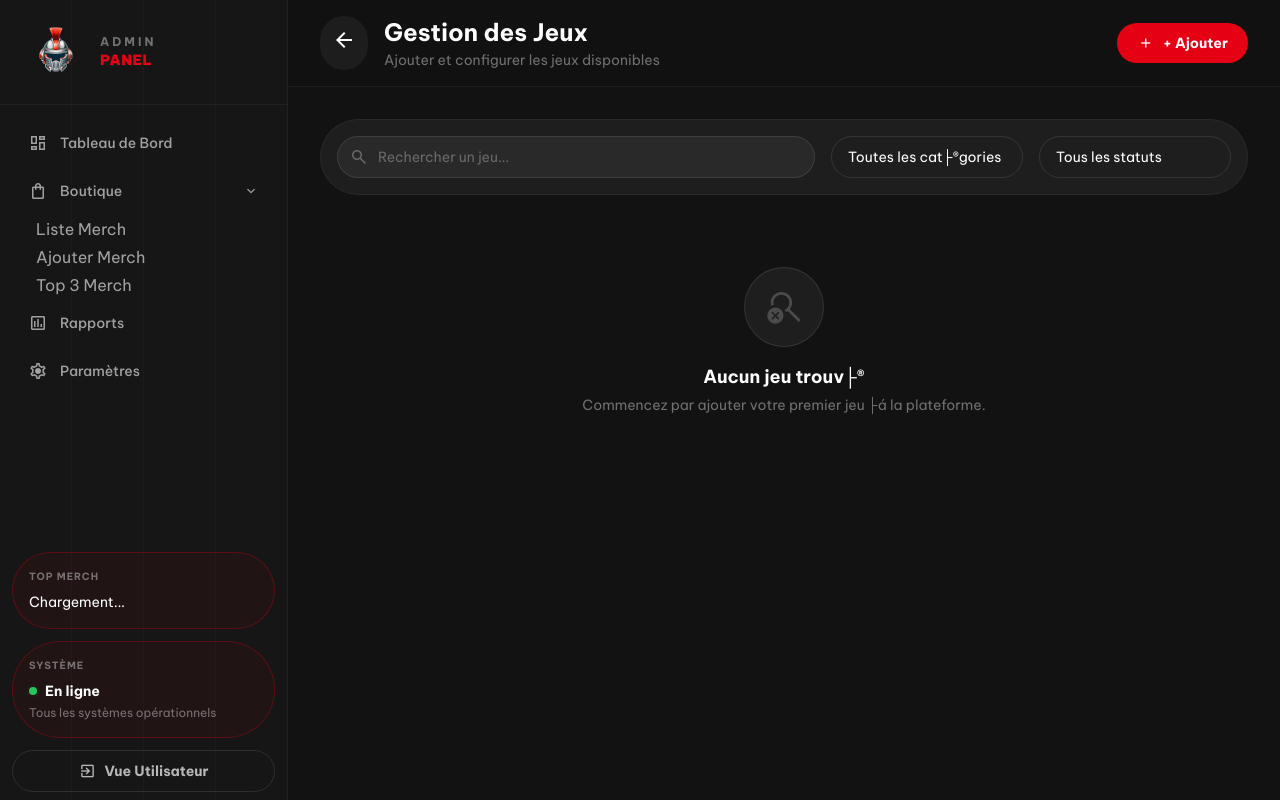
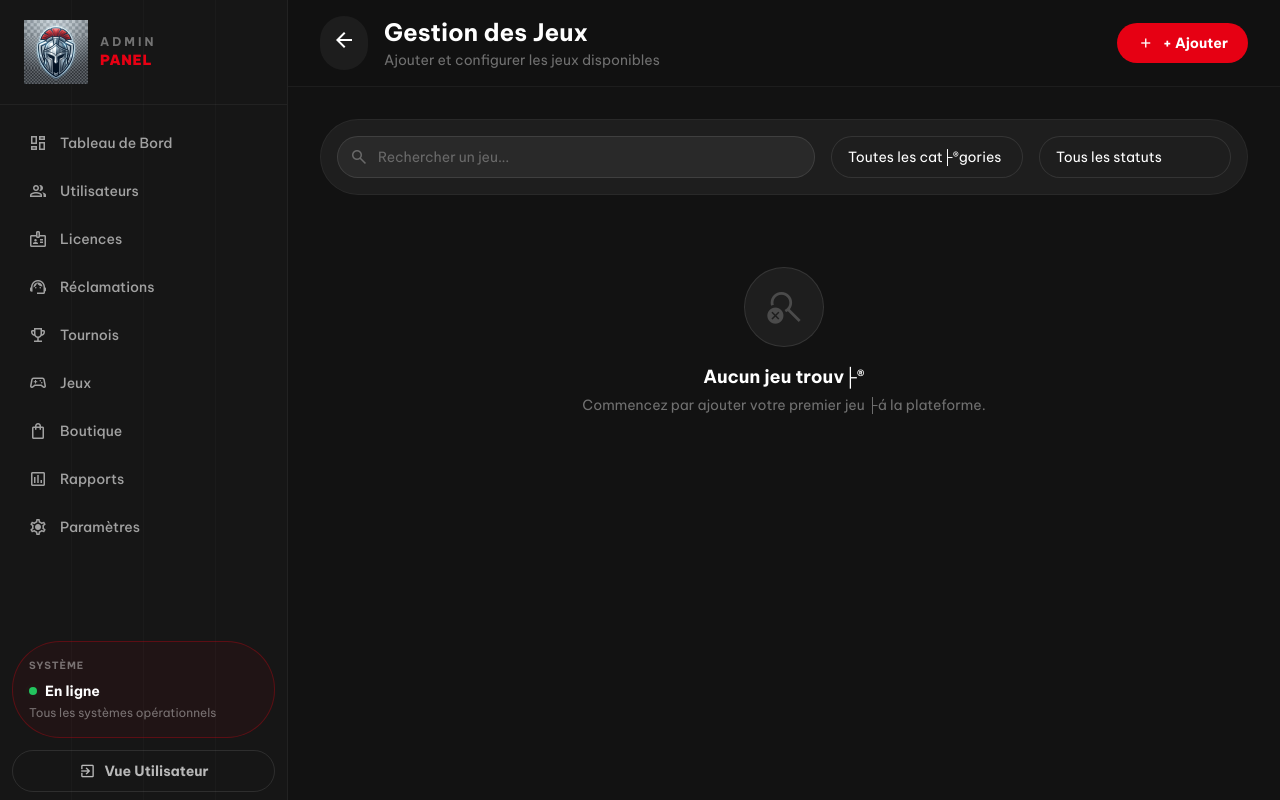
Before and after one commit to jelassiaymen94/Carthage-Arena, a Symfony app: template templates/admin/games/index.html.twig in a window 1280 px wide. Run offline with Twig, Linux system fonts and the light colour scheme; the template is opened without the code that fills it, so the values that code supplies are empty; form fields are guessed from the names that the template uses; some libraries are stand-ins or nearby versions.

Commit message:
fix: replace admin sidebar and dashboard with clean UTF-8 versions from mohammed branch - fix encoding issues and add complete nav links

```diff
--- a/templates/admin/_sidebar.html.twig
+++ b/templates/admin/_sidebar.html.twig
@@ -1,7 +1,7 @@
 <aside class="fixed top-0 left-0 h-screen w-72 bg-[#161616] border-r border-white/5 flex flex-col z-40 carthage-columns">
     {# Logo & Brand #}
     <div class="flex items-center gap-3 px-6 py-5 border-b border-white/5">
-        <img src="{{ asset('assets/logo.webp') }}" alt="Carthage Arena" class="h-16 w-auto" />
+        <img src="{{ asset('logo.png') }}" alt="Carthage Arena" class="h-16 w-auto" />
         <div class="flex flex-col leading-tight">
             <span class="text-xs font-bold tracking-[0.25em] text-white/40 uppercase">Admin</span>
             <span class="text-sm font-black tracking-wider text-primary uppercase">Panel</span>
@@ -11,60 +11,82 @@
     {# Navigation #}
     <nav class="flex-1 overflow-y-auto py-4 px-3">
         <ul class="flex flex-col gap-1">
-
-            {# Existing Links ... #}
             <li>
                 <a href="{{ path('admin_dashboard') }}"
                    class="flex items-center gap-3 px-4 py-3 rounded-xl text-sm font-medium transition-all duration-200
-                          {{ app.request.get('_route') == 'admin_dashboard' ? 'bg-primary/10 text-primary' : 'text-white/60 hover:text-white hover:bg-white/5' }}">
+                          {{ app.request.get('_route') == 'admin_dashboard'
+                              ? 'bg-primary/10 text-primary'
+                              : 'text-white/60 hover:text-white hover:bg-white/5' }}">
                     <span class="material-symbols-outlined text-[20px]">dashboard</span>
                     Tableau de Bord
                 </a>
             </li>
-
-            {# ... other links ... #}
-
-            {# Boutique / Shop with submenu #}
+            <li>
+                <a href="{{ path('admin_users') }}"
+                   class="flex items-center gap-3 px-4 py-3 rounded-xl text-sm font-medium transition-all duration-200
+                          {{ app.request.get('_route') == 'admin_users'
+                              ? 'bg-primary/10 text-primary'
+                              : 'text-white/60 hover:text-white hover:bg-white/5' }}">
+                    <span class="material-symbols-outlined text-[20px]">group</span>
+                    Utilisateurs
+                </a>
+            </li>
+            <li>
+                <a href="{{ path('app_admin_licenses') }}"
+                   class="flex items-center gap-3 px-4 py-3 rounded-xl text-sm font-medium transition-all duration-200
+                          {{ app.request.get('_route') == 'app_admin_licenses'
+                              ? 'bg-primary/10 text-primary'
+                              : 'text-white/60 hover:text-white hover:bg-white/5' }}">
+                    <span class="material-symbols-outlined text-[20px]">badge</span>
+                    Licences
+                </a>
+            </li>
+            <li>
+                <a href="{{ path('app_admin_reclamation_index') }}"
+                   class="flex items-center gap-3 px-4 py-3 rounded-xl text-sm font-medium transition-all duration-200
+                          {{ app.request.get('_route') starts with 'app_admin_reclamation'
+                              ? 'bg-primary/10 text-primary'
+                              : 'text-white/60 hover:text-white hover:bg-white/5' }}">
+                    <span class="material-symbols-outlined text-[20px]">support_agent</span>
+                    Réclamations
+                </a>
+            </li>
+            <li>
+                <a href="{{ path('admin_tournaments') }}"
+                   class="flex items-center gap-3 px-4 py-3 rounded-xl text-sm font-medium transition-all duration-200
+                          {{ app.request.get('_route') == 'admin_tournaments'
+                              ? 'bg-primary/10 text-primary'
+                              : 'text-white/60 hover:text-white hover:bg-white/5' }}">
+                    <span class="material-symbols-outlined text-[20px]">trophy</span>
+                    Tournois
+                </a>
+            </li>
+            <li>
+                <a href="{{ path('admin_games') }}"
+                   class="flex items-center gap-3 px-4 py-3 rounded-xl text-sm font-medium transition-all duration-200
+                          {{ app.request.get('_route') == 'admin_games'
+                              ? 'bg-primary/10 text-primary'
+                              : 'text-white/60 hover:text-white hover:bg-white/5' }}">
+                    <span class="material-symbols-outlined text-[20px]">sports_esports</span>
+                    Jeux
+                </a>
+            </li>
             <li>
                 <a href="{{ path('admin_shop') }}"
                    class="flex items-center gap-3 px-4 py-3 rounded-xl text-sm font-medium transition-all duration-200
-                          {{ app.request.get('_route') starts with 'admin_merch' or app.request.get('_route') == 'admin_shop'
+                          {{ app.request.get('_route') == 'admin_shop'
                               ? 'bg-primary/10 text-primary'
                               : 'text-white/60 hover:text-white hover:bg-white/5' }}">
                     <span class="material-symbols-outlined text-[20px]">shopping_bag</span>
                     Boutique
-                    <span class="material-symbols-outlined ml-auto text-[16px]">expand_more</span>
                 </a>
-                <ul class="ml-6 mt-1 flex flex-col gap-1">
-                    <li>
-                        <a href="{{ path('admin_merch_index') }}"
-                           class="text-white/60 hover:text-white transition-all duration-200
-                                  {{ app.request.get('_route') == 'admin_merch_index' ? 'text-primary font-semibold' : '' }}">
-                            Liste Merch
-                        </a>
-                    </li>
-                    <li>
-                        <a href="{{ path('admin_merch_index') }}"
-                           class="text-white/60 hover:text-white transition-all duration-200
-                                  {{ app.request.get('_route') == 'admin_merch_index' ? 'text-primary font-semibold' : '' }}">
-                            Ajouter Merch
-                        </a>
-                    </li>
-                    <li>
-                        <a href="{{ path('api_stats_top_merch') }}"
-                           class="text-white/60 hover:text-white transition-all duration-200
-                                  {{ app.request.get('_route') == 'api_stats_top_merch' ? 'text-primary font-semibold' : '' }}">
-                            Top 3 Merch
-                        </a>
-                    </li>
-                </ul>
             </li>
-
-            {# Reports, Settings ... #}
             <li>
                 <a href="{{ path('admin_reports') }}"
                    class="flex items-center gap-3 px-4 py-3 rounded-xl text-sm font-medium transition-all duration-200
-                          {{ app.request.get('_route') == 'admin_reports' ? 'bg-primary/10 text-primary' : 'text-white/60 hover:text-white hover:bg-white/5' }}">
+                          {{ app.request.get('_route') == 'admin_reports'
+                              ? 'bg-primary/10 text-primary'
+                              : 'text-white/60 hover:text-white hover:bg-white/5' }}">
                     <span class="material-symbols-outlined text-[20px]">assessment</span>
                     Rapports
                 </a>
@@ -72,24 +94,15 @@
             <li>
                 <a href="{{ path('admin_settings') }}"
                    class="flex items-center gap-3 px-4 py-3 rounded-xl text-sm font-medium transition-all duration-200
-                          {{ app.request.get('_route') == 'admin_settings' ? 'bg-primary/10 text-primary' : 'text-white/60 hover:text-white hover:bg-white/5' }}">
+                          {{ app.request.get('_route') == 'admin_settings'
+                              ? 'bg-primary/10 text-primary'
+                              : 'text-white/60 hover:text-white hover:bg-white/5' }}">
                     <span class="material-symbols-outlined text-[20px]">settings</span>
                     Paramètres
                 </a>
             </li>
         </ul>
     </nav>
-
-    {# Merch Statistics Widget #}
-    <div class="mx-3 mb-3">
-        <div class="rounded-2xl border border-primary/30 bg-primary/5 p-4">
-            <div class="text-[10px] font-semibold uppercase tracking-widest text-white/40 mb-2">Top Merch</div>
-            <div id="top-merch" class="flex flex-col gap-1 text-sm text-white">
-                {# JS will populate this #}
-                <p>Chargement...</p>
-            </div>
-        </div>
-    </div>
 
     {# System Status Widget #}
     <div class="mx-3 mb-3">
@@ -126,25 +139,3 @@
     </div>
     {% endif %}
 </aside>
-
-{# JS to fetch top 3 merch stats #}
-<script>
-fetch('/api/stats/top-merch')
-    .then(res => res.json())
-    .then(data => {
-        const container = document.getElementById('top-merch');
-        container.innerHTML = '';
-        data.forEach(item => {
-            const div = document.createElement('div');
-            div.classList.add('flex', 'items-center', 'gap-2');
-            div.innerHTML = `
-                <img src="${item.imageUrl}" alt="${item.name}" class="w-8 h-8 rounded">
-                <span>${item.name} - ${item.totalPurchased} vendus</span>
-            `;
-            container.appendChild(div);
-        });
-    })
-    .catch(err => {
-        console.error('Erreur récupération top merch:', err);
-    });
-</script>
```
